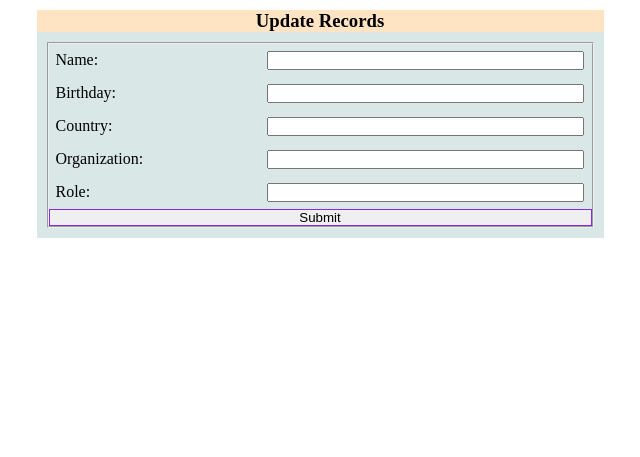
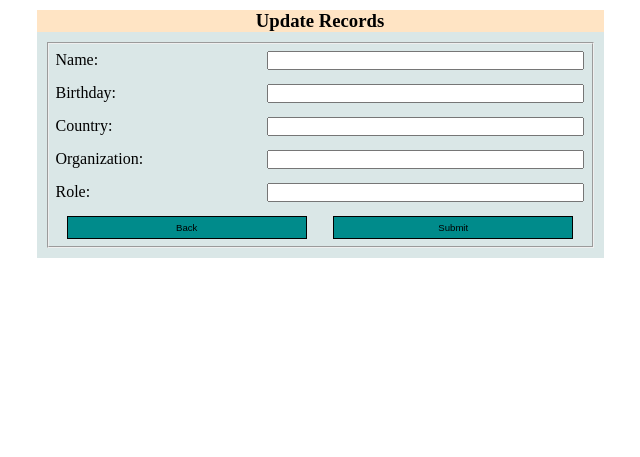
Before and after one commit to RubelBiswasCS/Django-PostgreSQL-CRUD, a Django app: template myapp/templates/myapp/update_record.html in a window 1280 px wide. Shown: the part 60-517 px from the top of the page, without its empty margins (320-960 px from the left). Run offline with Django 3.2, Linux system fonts and the light colour scheme; the template is opened without the code that fills it: values that come from a table or form of the project are taken from there, others are empty.

Commit message:
added button for back to home page

```diff
--- a/myapp/templates/myapp/home.html
+++ b/myapp/templates/myapp/home.html
@@ -51,7 +51,7 @@
                         <td>{{i.organization}}</td>
                         <td class="actions">
                             <form action="{% url 'update-view' i.pk %}">
-                                {% csrf_token %}
+
                                 <button class="btn" type="submit" >Update
 
                             </button>
--- a/myapp/templates/myapp/update_record.html
+++ b/myapp/templates/myapp/update_record.html
@@ -27,7 +27,15 @@
                         {% endif %}
                     </div>
                     {% endfor %}
-                    <input class="btn-submit" type='submit' value="Submit">
+                    <div class="dj-form">
+                        <form action="{% url 'home' %}">
+                            {% csrf_token %}
+                            <button class="btn" type="submit" >Back
+
+                        </button>
+                        <input class="btn" type='submit' value="Submit">
+                    </div>
+
                 </fieldset>
             </form>
 
```
